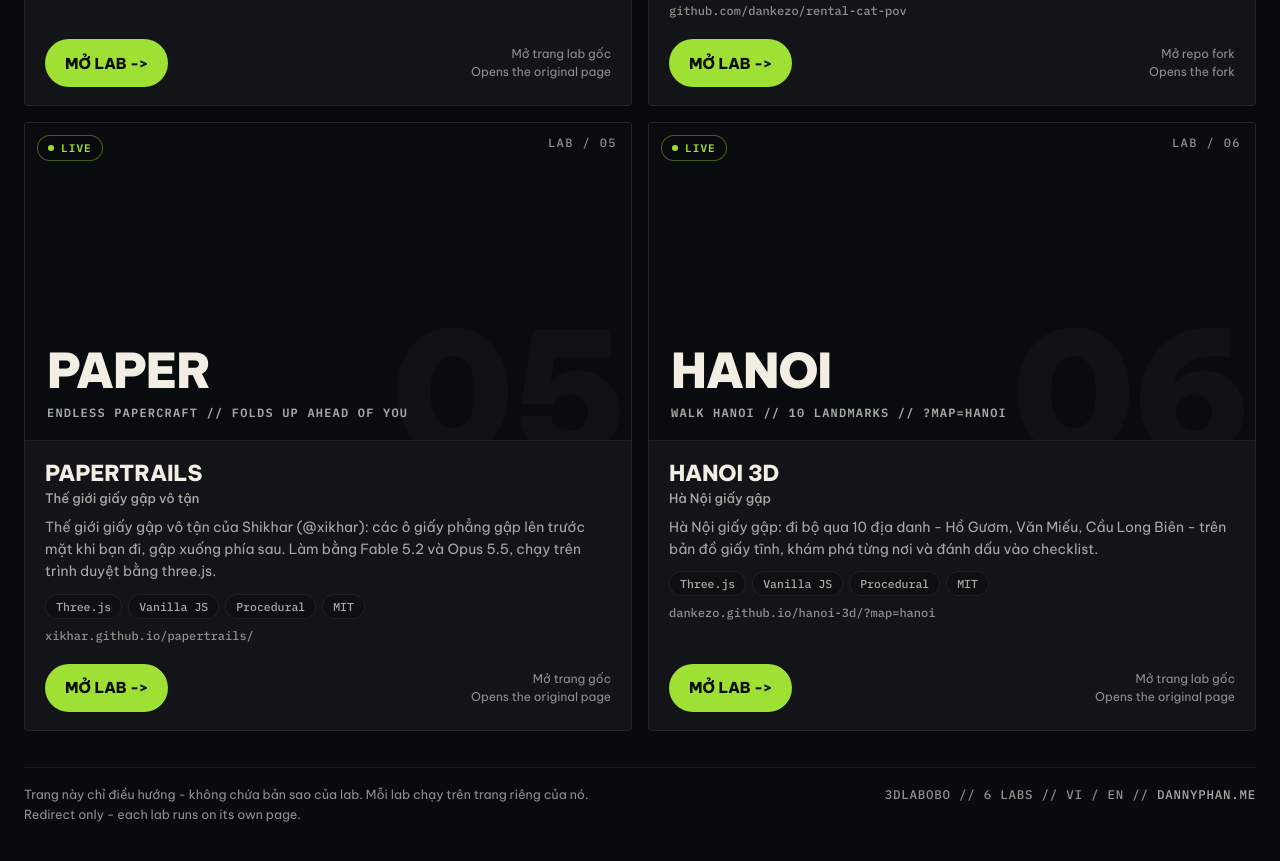
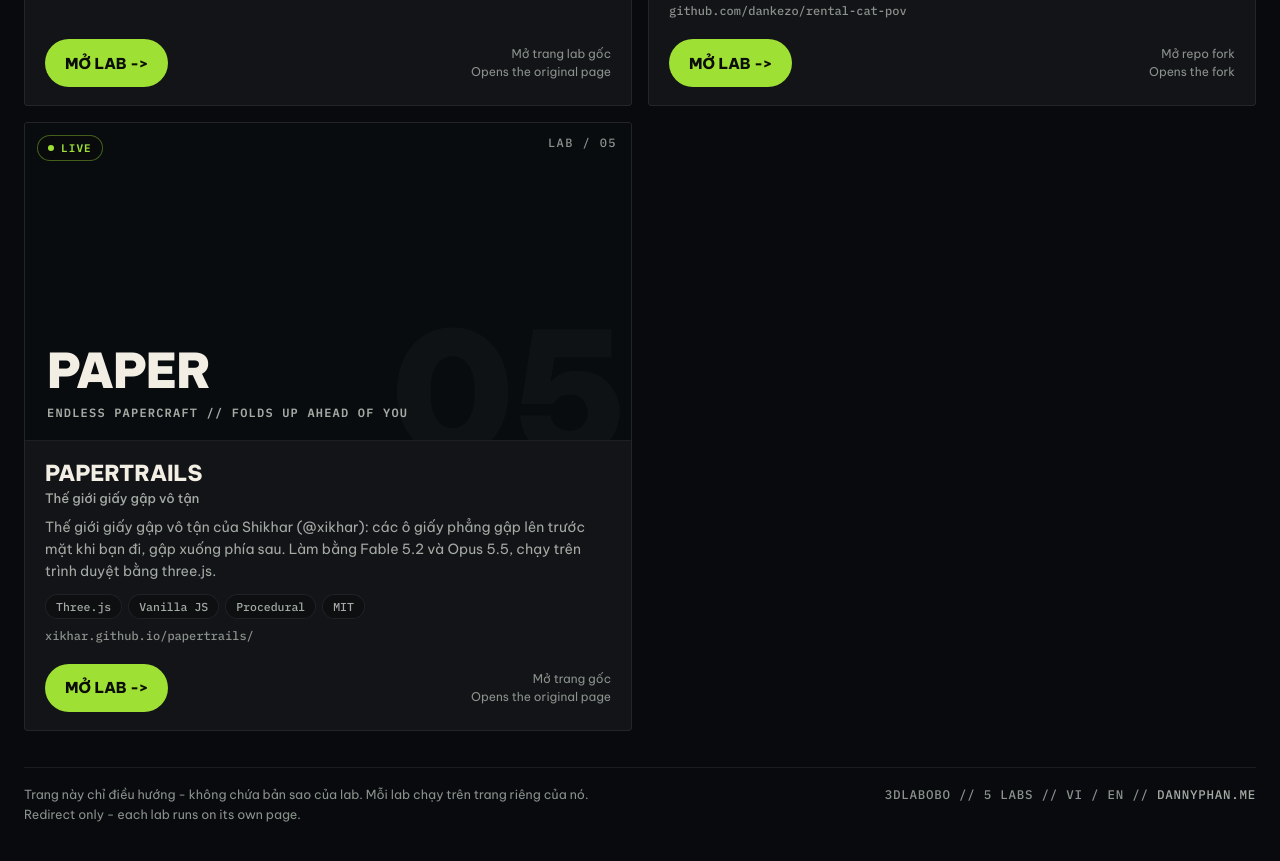
Before and after one commit to dankezo/3Dlabobo, a plain HTML site: page index.html in a window 1280 px wide. Shown: the part 1839-2700 px from the top of the page. Drawn offline with Linux system fonts and the light colour scheme.

Commit message:
3D Lab: remove Lab 06 Hanoi 3D tile (project scrapped), back to 5 labs

```diff
--- a/index.html
+++ b/index.html
@@ -245,9 +245,9 @@
     <div class="hero-in">
     <p class="kicker">Section 01 // Interactive 3D Lab</p>
     <h1>3D Lab<span>On Deck</span></h1>
-    <p>Sáu lab 3D chạy thật trên trình duyệt. Không cài đặt, mở là chơi.</p>
+    <p>Năm lab 3D chạy thật trên trình duyệt. Không cài đặt, mở là chơi.</p>
     <div class="stats" aria-label="Tổng quan - Overview">
-      <div class="stat"><b>06</b><span>Lab đang mở - Open labs</span></div>
+      <div class="stat"><b>05</b><span>Lab đang mở - Open labs</span></div>
       <div class="stat"><b>400</b><span>Bar - Áp ép tối đa - Max press</span></div>
       <div class="stat"><b>3.9.4</b><span>Rev - Bản mecha mới nhất - Latest mecha</span></div>
     </div>
@@ -257,7 +257,7 @@
   <!-- ======= REDIRECT TILES ======= -->
   <div class="tiles-head">
     <h2>Chọn lab để mở - Pick a lab</h2>
-    <p>6 LABS // MỞ TAB MỚI</p>
+    <p>5 LABS // MỞ TAB MỚI</p>
   </div>
 
   <main class="tiles" id="labs">
@@ -376,33 +376,11 @@
         </div>
       </div>
     </a>
-    <!-- Hanoi 3D: live at dankezo.github.io/hanoi-3d/?map=hanoi - fixed 40x40 paper Hanoi map, 10 landmarks, fork of xikhar/papertrails (MIT). No video yet: add a poster/video when a gameplay capture exists. Keep LIVE pill + LAB / 06. -->
-    <a class="tile" href="https://dankezo.github.io/hanoi-3d/?map=hanoi" target="_blank" rel="noopener noreferrer" aria-label="Mở Hanoi 3D - Open Hanoi 3D">
-      <div class="tile-art" aria-hidden="true">
-        <div class="tile-veil" aria-hidden="true"></div>
-        <span class="tile-live"><i></i>LIVE</span>
-        <span class="tile-num">LAB / 06</span>
-        <span class="tile-giant">06</span>
-        <b>HANOI</b>
-        <span class="spec">Walk Hanoi // 10 landmarks // ?map=hanoi</span>
-      </div>
-      <div class="tile-body">
-        <h3>Hanoi 3D<small>Hà Nội giấy gập</small></h3>
-        <p>Hà Nội giấy gập: đi bộ qua 10 địa danh - Hồ Gươm, Văn Miếu, Cầu Long Biên - trên bản đồ giấy tĩnh, khám phá từng nơi và đánh dấu vào checklist.</p>
-        <div class="tile-tags"><span>Three.js</span><span>Vanilla JS</span><span>Procedural</span><span>MIT</span></div>
-        <span class="tile-url">dankezo.github.io/hanoi-3d/?map=hanoi</span>
-        <div class="tile-cta">
-          <span class="cta-btn">MỞ LAB -&gt;</span>
-          <span class="cta-hint">Mở trang lab gốc<br />Opens the original page</span>
-        </div>
-      </div>
-    </a>
-
   </main>
 
   <footer>
     <span>Trang này chỉ điều hướng - không chứa bản sao của lab. Mỗi lab chạy trên trang riêng của nó.<br />Redirect only - each lab runs on its own page.</span>
-    <span class="mono">3DLABOBO // 6 LABS // VI / EN // <a href="https://dannyphan.me/">DANNYPHAN.ME</a></span>
+    <span class="mono">3DLABOBO // 5 LABS // VI / EN // <a href="https://dannyphan.me/">DANNYPHAN.ME</a></span>
   </footer>
 </div>
 
```
Also changed, not shown: 2 other files.
